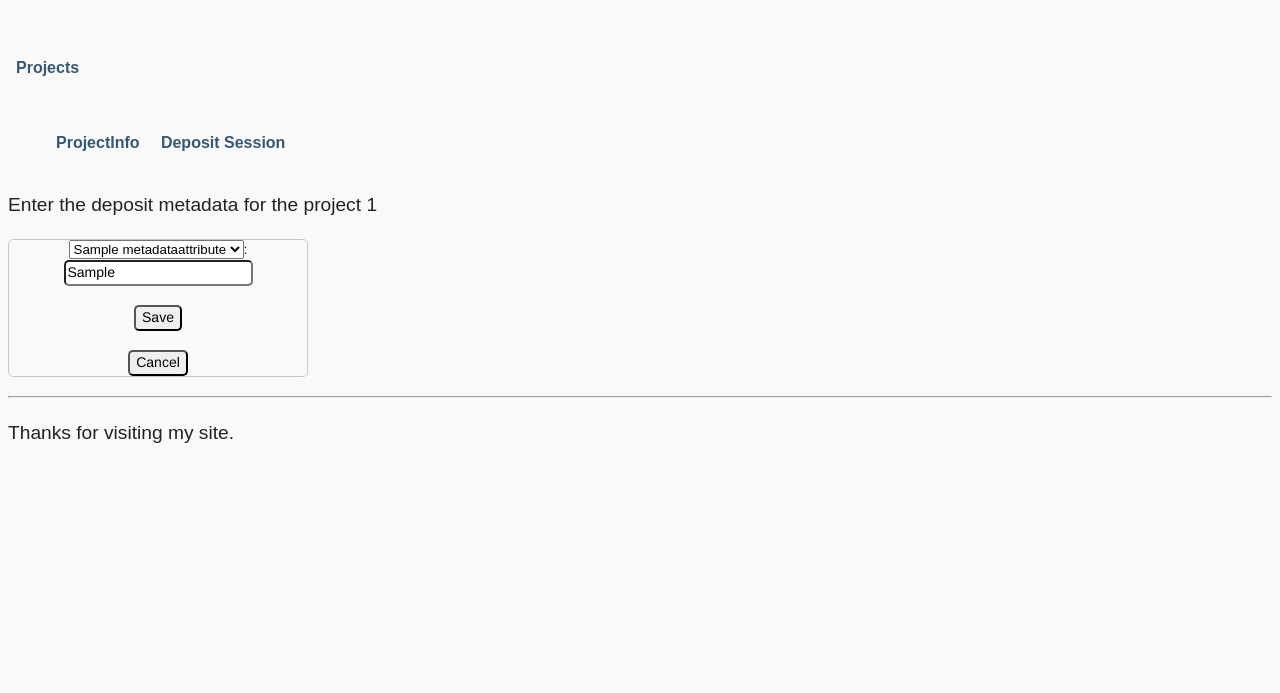
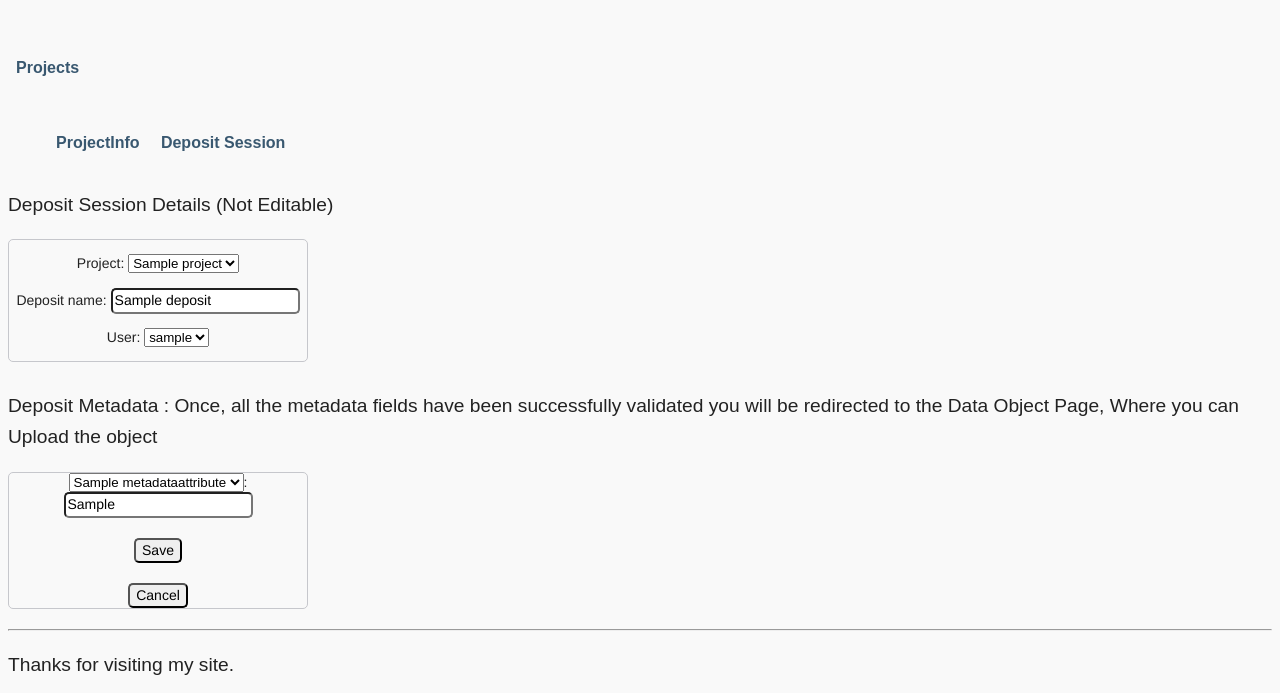
Before and after one commit to kmvinoth/djtest, a Django app: page /metadata/1/add_deposit_metadata in a window 1280 px wide. Shown: the part 68-761 px from the top of the page. Run offline with Django 3.2, Linux system fonts and the light colour scheme; a user stored in the database is signed in; tables that the repository leaves empty hold one stand-in row (values such as "Sample post").

Commit message:
Add session details to add_deposit_metadata

```diff
--- a/metadata/templates/metadata/add_deposit_metadata.html
+++ b/metadata/templates/metadata/add_deposit_metadata.html
@@ -2,7 +2,18 @@
 
 {% block Metadata %}
 
-    <p>Enter the deposit metadata for the project {{ project_name }}</p>
+{#    <p>Enter the deposit metadata for the project {{ project_name }}</p>#}
+
+    <p> Deposit Session Details (Not Editable) </p>
+
+    <form> {% csrf_token %}
+
+    {{ session_form.as_p }}
+
+     </form>
+
+    <p> Deposit Metadata : Once, all the metadata fields have been successfully validated you will be redirected to
+     the Data Object Page, Where you can Upload the object</p>
 
     <form method="post" action=""> {% csrf_token %}
 
--- a/metadata/views.py
+++ b/metadata/views.py
@@ -103,19 +103,25 @@
     """
     # Get the last object of the deposit table, because that is recently added
     deposit_inst = Deposit.objects.last()
+    # get the deposit name from the deposit instance for HttpResponseRedirect
+    dep_name = deposit_inst.deposit_name
     if request.method == 'POST':
         deposit_value_formset = deposit_value_inline_form_set(request.POST, request.FILES, instance=deposit_inst)
         if deposit_value_formset.is_valid():
             deposit_value_formset.save()
-            return HttpResponseRedirect(reverse('metadata:member_metadata_view', args=[prj_name]))
+            return HttpResponseRedirect(reverse('metadata:add_dataobject', args=[prj_name, dep_name]))
         else:
+            session_form = DepositForm(instance=deposit_inst)
             deposit_value_formset = deposit_value_inline_form_set(instance=deposit_inst)
             return render(request, 'metadata/add_deposit_metadata.html', {'deposit_formset': deposit_value_formset,
-                                                                          'project_name': prj_name})
+                                                                          'project_name': prj_name,
+                                                                          'session_form': session_form})
     else:
+        session_form = DepositForm(instance=deposit_inst)
         deposit_value_formset = deposit_value_inline_form_set(instance=deposit_inst)
         return render(request, 'metadata/add_deposit_metadata.html', {'deposit_formset': deposit_value_formset,
-                                                                      'project_name': prj_name})
+                                                                      'project_name': prj_name,
+                                                                      'session_form': session_form})
 
 
 @login_required(login_url='/accounts/login')
@@ -125,14 +131,11 @@
     """
     try:
         deposit_inst = get_object_or_404(Deposit, deposit_name=dep_name)
-        print(dep_name)
-        # deposit_inst = Deposit.objects.get(deposit_name=dep_name)
-        print(deposit_inst.deposit_name)
         if request.method == 'POST':
             deposit_value_formset = deposit_value_inline_form_set(request.POST, request.FILES, instance=deposit_inst)
             if deposit_value_formset.is_valid():
                 deposit_value_formset.save()
-                return HttpResponseRedirect(reverse('metadata:member_metadata_view', args=[prj_name]))
+                return HttpResponseRedirect(reverse('metadata:add_dataobject', args=[prj_name, dep_name]))
             else:
                 session_form = DepositForm(instance=deposit_inst)
                 deposit_value_formset = deposit_value_inline_form_set(instance=deposit_inst)
@@ -206,7 +209,7 @@
                                                                       instance=data_object_inst)
         if data_object_value_formset.is_valid():
             data_object_value_formset.save()
-            return HttpResponseRedirect(reverse('metadata:object_dashboard', args=[prj_name, dep_name]))
+            return HttpResponseRedirect(reverse('metadata:member_metadata_view', args=[prj_name]))
         else:
             data_object_value_formset = data_object_value_inline_form_set(instance=data_object_inst)
             return render(request, 'metadata/add_data_object_metadata.html',
```
Also changed, not shown: metadata/templates/metadata/edit_deposit_metadata.html (+4 -3 lines).
